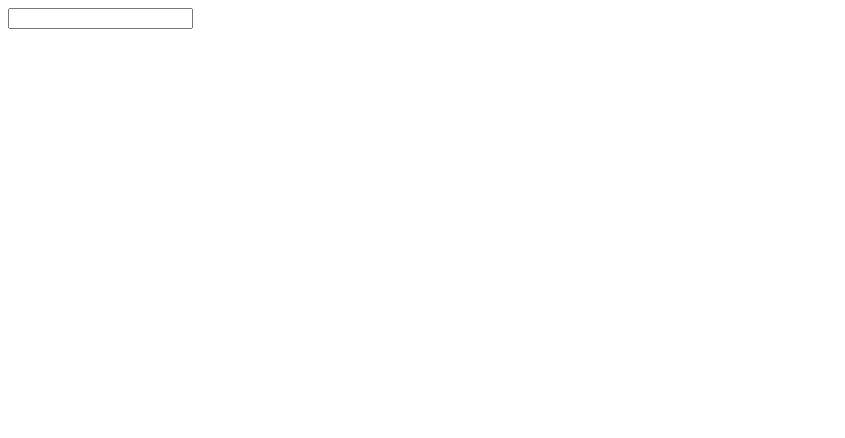
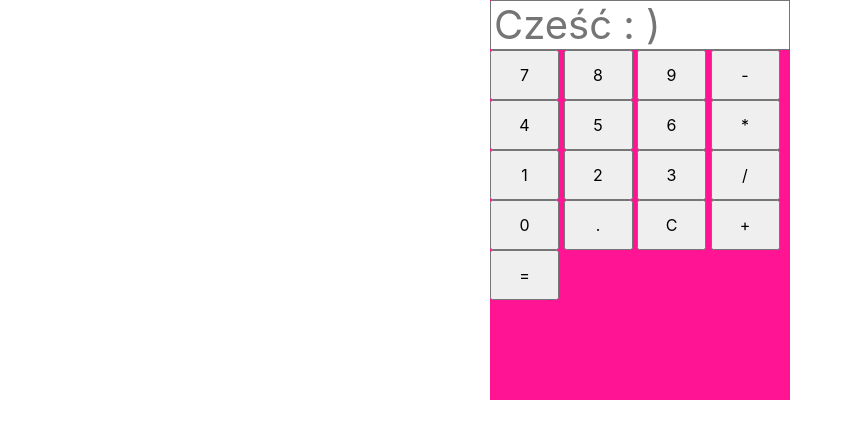
Before and after one commit to szczepaniakmichal/szczepaniakmichal.github.io, a plain HTML site: page zadania-domowe/4-1-kalkulator/index.html in a window 1280 px wide. Shown: the whole page, without its empty margins (0-845 px from the left). Drawn offline with nearby package versions, Linux system fonts and the light colour scheme.

Commit message:
kalkulator w drodze

```diff
--- a/zadania-domowe/4-1-kalkulator/index.html
+++ b/zadania-domowe/4-1-kalkulator/index.html
@@ -1,21 +1,62 @@
 <!DOCTYPE html>
 <html lang="en">
+
 <head>
     <meta charset="UTF-8">
     <title>Kalkulator</title>
+    <meta name="viewport" content="width=device-width, initial-scale=1, shrink-to-fit=no">
+    <link rel="stylesheet" href="https://maxcdn.bootstrapcdn.com/bootstrap/4.0.0-beta.2/css/bootstrap.min.css">
     <link rel="stylesheet" href="style.css">
 </head>
+
 <body>
 
-    <input id="wyswietlacz" type="text">
+   <div id="calculator">
 
-    <script
-      src="https://code.jquery.com/jquery-3.3.1.min.js"
-      integrity="sha256-FgpCb/KJQlLNfOu91ta32o/NMZxltwRo8QtmkMRdAu8="
-      crossorigin="anonymous">
-    </script>
+       <div>
+           <input type="text" id="display" placeholder="Cześć : )">
+       </div>
 
-     <script src="script.js"></script>
+       <div>
+           <input class="size" type="button" value="7" onclick="getVal(7)">
+           <input class="size" type="button" value="8" onclick="getVal(8)">
+           <input class="size" type="button" value="9" onclick="getVal(9)">
+           <input class="size" type="button" value="-" onclick="getVal('-')">
+       </div>
+
+       <div>
+           <input class="size" type="button" value="4" onclick="getVal(4)">
+           <input class="size" type="button" value="5" onclick="getVal(5)">
+           <input class="size" type="button" value="6" onclick="getVal(6)">
+           <input class="size" type="button" value="*" onclick="getVal('*')">
+       </div>
+
+       <div>
+           <input class="size" type="button" value="1" onclick="getVal(1)">
+           <input class="size" type="button" value="2" onclick="getVal(2)">
+           <input class="size" type="button" value="3" onclick="getVal(3)">
+           <input class="size" type="button" value="/" onclick="getVal('/')">
+       </div>
+
+       <div>
+           <input class="size" type="button" value="0" onclick="getVal(0)">
+           <input class="size" type="button" value="." onclick="getVal('.')">
+           <input class="size" type="button" value="C" onclick="cle()">
+           <input class="size" type="button" value="+" onclick="getVal('+')">
+       </div>
+
+       <div>
+           <input class="size" type="button" value="=" onclick="calculate()">
+       </div>
+
+   </div>
+
+    <script src="https://code.jquery.com/jquery-3.2.1.min.js"></script>
+    <script src="https://cdnjs.cloudflare.com/ajax/libs/popper.js/1.12.3/umd/popper.min.js"></script>
+    <script src="https://maxcdn.bootstrapcdn.com/bootstrap/4.0.0-beta.2/js/bootstrap.min.js"></script>
+
+    <script src="script.js"></script>
 
 </body>
+
 </html>
--- a/zadania-domowe/4-1-kalkulator/script.js
+++ b/zadania-domowe/4-1-kalkulator/script.js
@@ -0,0 +1,29 @@
+function getVal(x){
+    document.getElementById('display').value += x;
+}
+
+function calculate(){
+    var display = document.getElementById('display').value;
+    document.getElementById('display').value = eval(display);
+}
+
+function cle() {
+    document.getElementById('display').value = "";
+}
+
+
+/*//--------------------------SCRIPT MONIKA
+
+function pobierz (x) {
+    document.getElementById("ekran").value += x ;
+
+}
+
+function oblicz () {
+    var ekran = document.getElementById("ekran").value;
+    document.getElementById("ekran").value = eval(ekran);
+}
+
+function czysc() {
+    document.getElementById("ekran").value = "";
+}*/
--- a/zadania-domowe/4-1-kalkulator/style.css
+++ b/zadania-domowe/4-1-kalkulator/style.css
@@ -0,0 +1,28 @@
+/**{
+    box-sizing: border-box;
+}*/
+
+#display{
+    height: 50px;
+    width: 100%;
+    font-size: 40px;
+}
+
+div{
+    width: 100%;
+}
+.size{
+    width: 23%;
+    height: 50px;
+/*    margin: 5px;*/
+/*    font-size: 2em;*/
+/*    text-align: center;*/
+}
+
+#calculator{
+    width: 300px;
+    height: 400px;
+    background-color: deeppink;
+    margin: 0 auto;
+
+}
```
